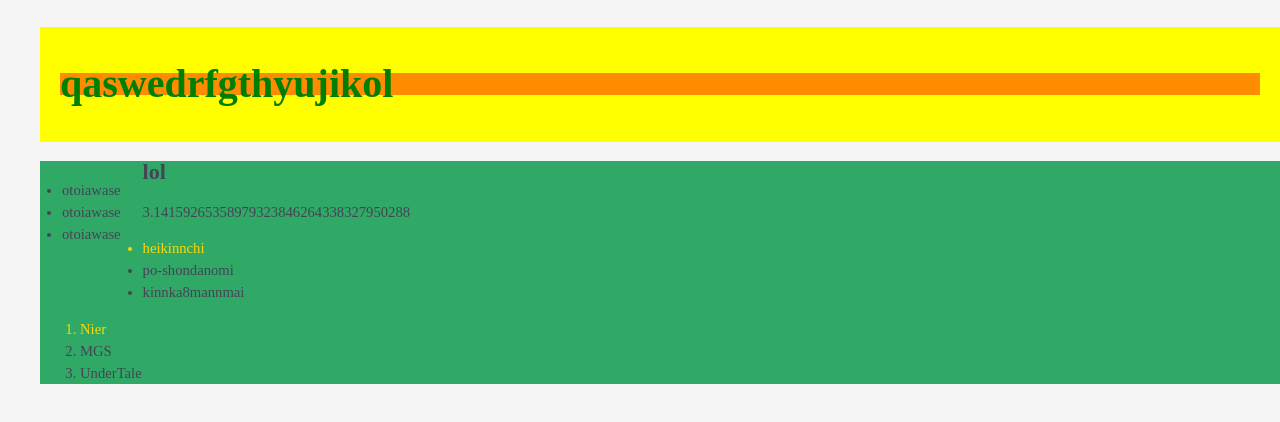
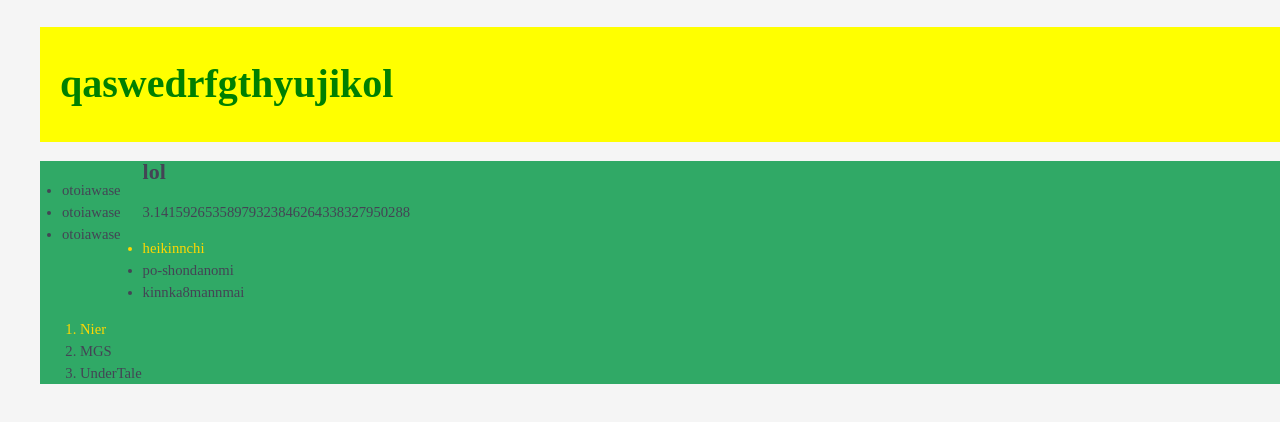
Before and after one commit to nakarou0404/MyHP, a plain HTML site: page Index.html in a window 1280 px wide. Drawn offline with Linux system fonts and the light colour scheme.

Commit message:
haikei-tyottokaeta

```diff
--- a/stylesheet.css
+++ b/stylesheet.css
@@ -19,7 +19,7 @@ h1{
     color: green;
 
     font-family: serif;
-    background-color: darkorange;
+
 }
 .selected{
     color: gold;
```
